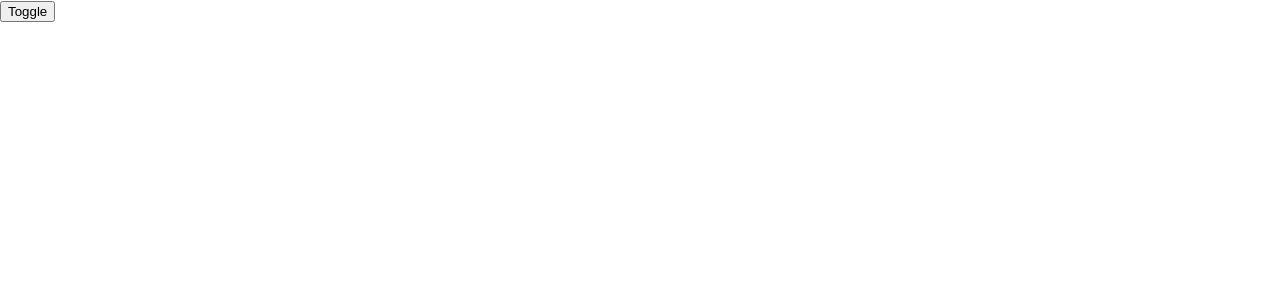
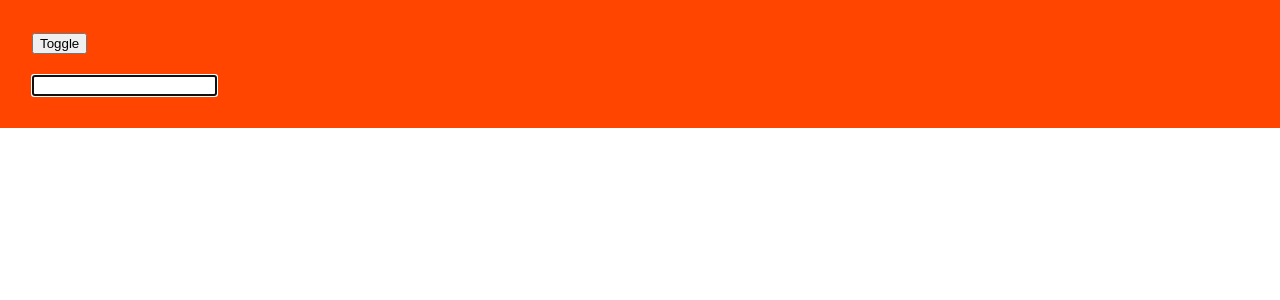
Before and after one commit to wudtichaikarun/react-hoc-circleci, a React (Create React App) app: page / in a window 1280 px wide. Shown: the top 300 px of the page. Built offline with nearby package versions, Linux system fonts and the light colour scheme.

Commit message:
feat(App.js): use ref to make focus on tag input when componenntDidmount

```diff
--- a/src/App.js
+++ b/src/App.js
@@ -1,5 +1,11 @@
 import React, { Component } from 'react';
 import hoistNonReactStatic from 'hoist-non-react-statics';
+import styled from 'styled-components';
+
+const Container = styled.div`
+  padding: 2rem;
+  background-color: orangered;
+`;
 
 function getDisplayName(WrappedComponent) {
   return WrappedComponent.displayName || WrappedComponent.name || 'Component';
@@ -111,12 +117,19 @@ class App extends Component {
     });
   };
 
+  componentDidMount() {
+    this.refInput.focus();
+  }
+
   render() {
     return (
-      <div>
+      <Container>
         <button onClick={this.toggleLogin}>Toggle</button>
         <EnhancedComponent {...this.state} />
-      </div>
+        <br />
+        <br />
+        <input ref={input => (this.refInput = input)} />
+      </Container>
     );
   }
 }
```
Also changed, not shown: package.json (+5 -4 lines), 2 other files (tests, documents, lock files or other folders).
